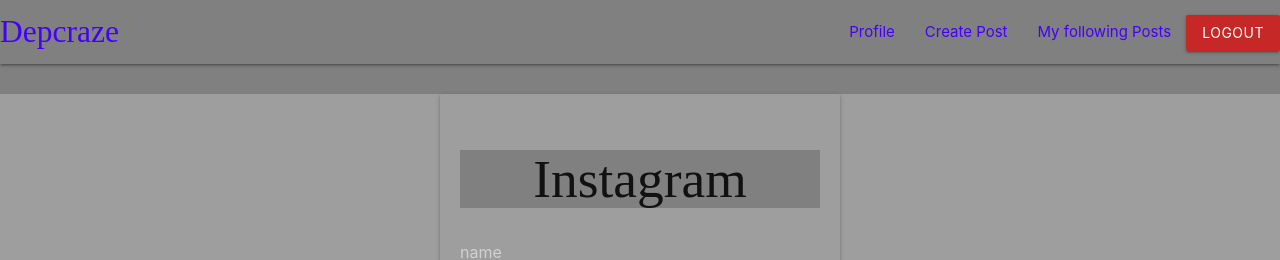
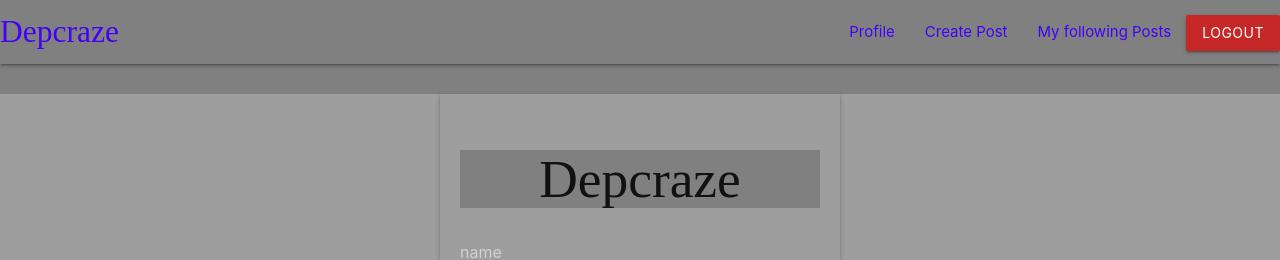
Before and after one commit to Depgit/social-app-mern-stack, a React (Create React App) app in the folder client/: page /signup in a window 1280 px wide. Shown: the top 260 px of the page. Built offline with nearby package versions, Linux system fonts and the light colour scheme; sample sign-in values are in the browser's storage; a web font is replaced by a local one.

Commit message:
good enough

```diff
--- a/client/src/components/screens/Signup.js
+++ b/client/src/components/screens/Signup.js
@@ -71,7 +71,7 @@
    return (
       <div className="mycard grey">
           <div className="card auth-card grey input-field">
-            <h2>Instagram</h2>
+            <h2>Depcraze</h2>
             <input
             type="text"
             placeholder="name"
```
